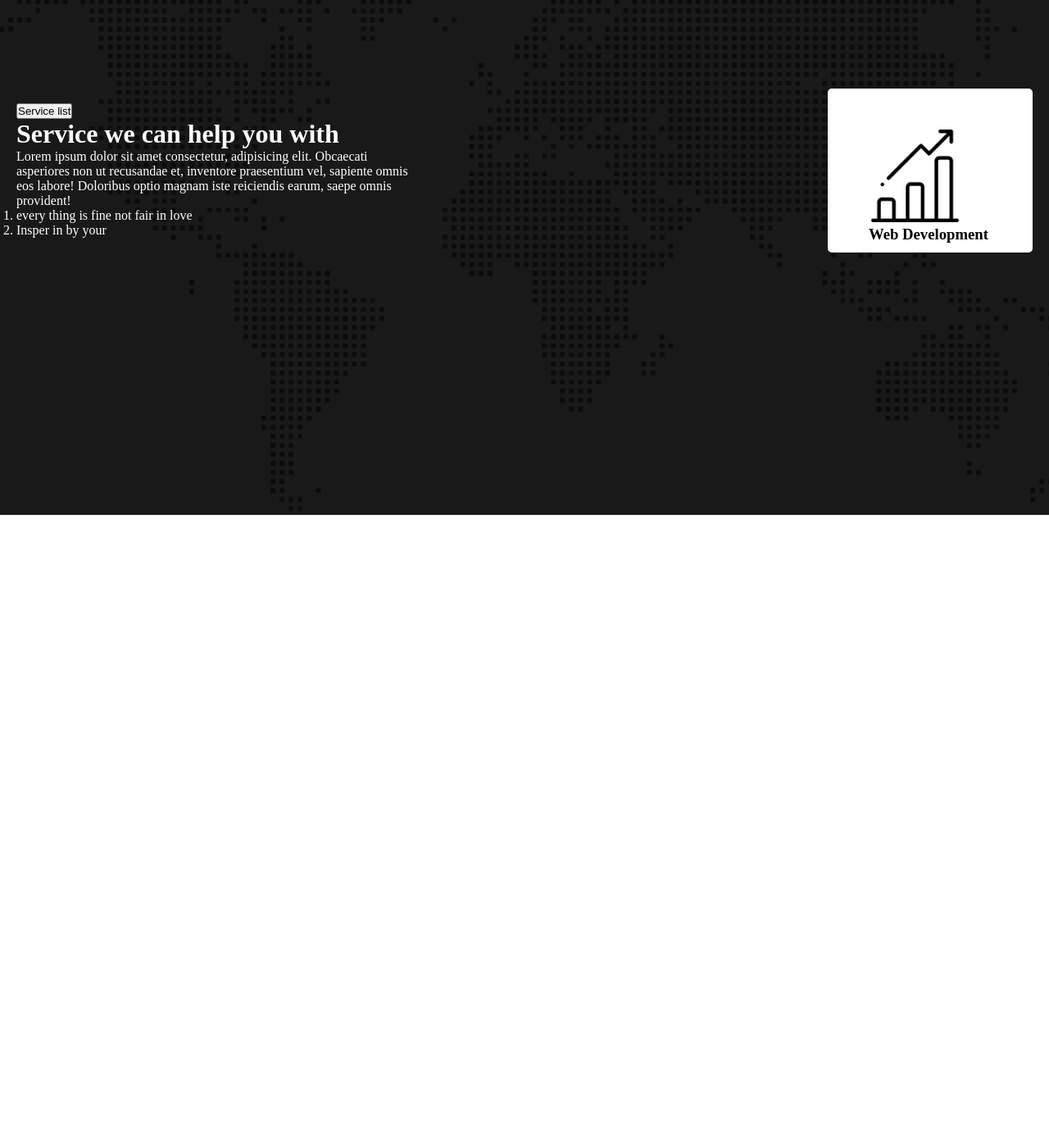
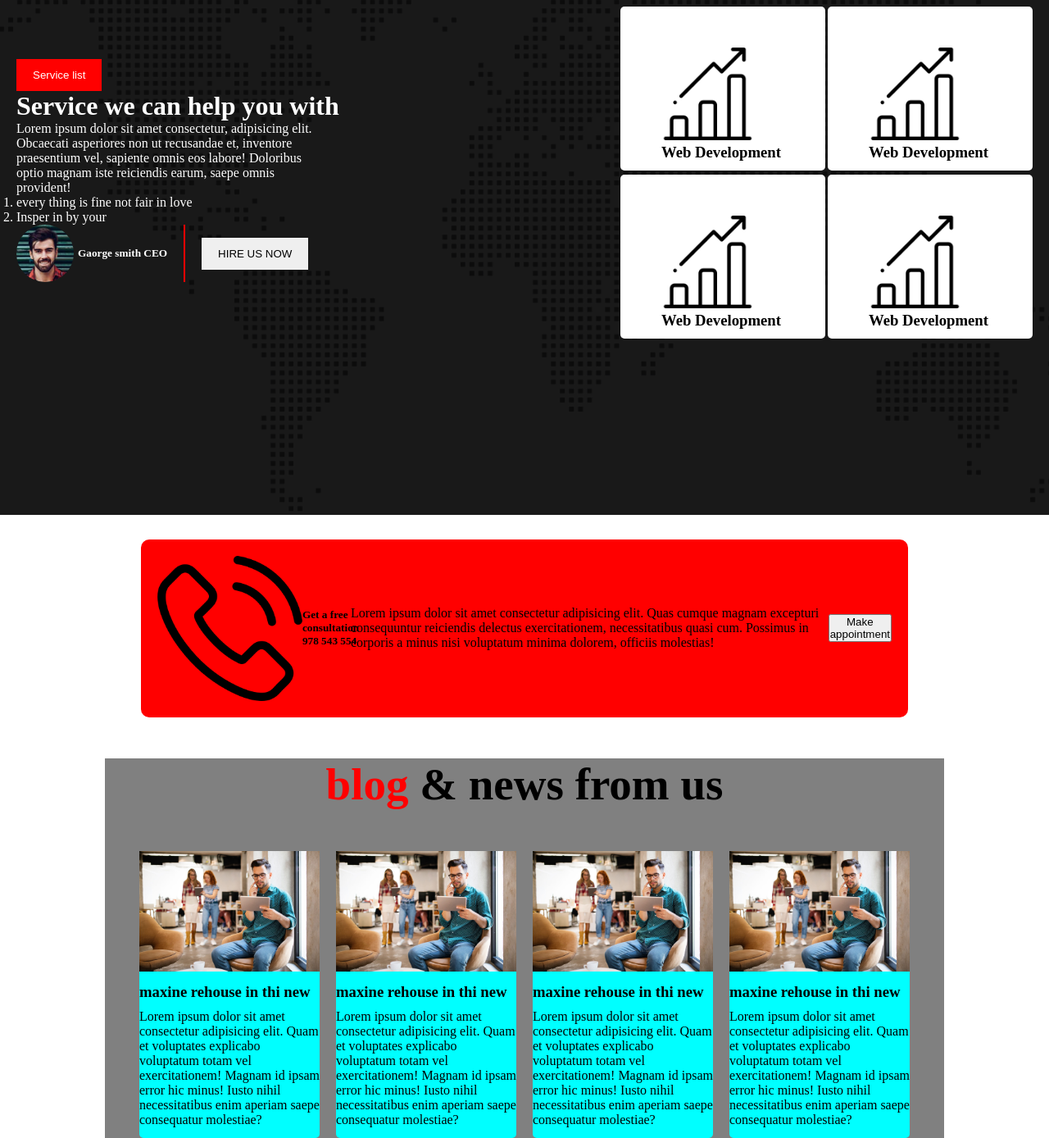
Before and after one commit to Kamrul8043/digital-agency-website, a plain HTML site: page index.html in a window 1280 px wide. Shown: the part 1081-2469 px from the top of the page at 82% size. Before the commit the page ends 1709 px from the top, so only its background shows below. Drawn offline with Linux system fonts and the light colour scheme.

Commit message:
mid point added

```diff
--- a/index.html
+++ b/index.html
@@ -8,6 +8,7 @@
 </head>
 <body>
      <header>
+
         <div class="nav-container">
             <div>
                 <img src="asset/logo/logo.png" alt="">
@@ -31,20 +32,85 @@
      <main>
         <div class="service-container">
             <div class="left-side-container">
-                <button>Service list</button>
+                <button class="btn bg-primary">Service list</button>
                 <h1>Service we can help you with</h1>
                 <p class="service-description">Lorem ipsum dolor sit amet consectetur, adipisicing elit. Obcaecati asperiores non ut recusandae et, inventore praesentium vel, sapiente omnis eos labore! Doloribus optio magnam iste reiciendis earum, saepe omnis provident!</p>
                 <ol>
                     <li>every thing is fine not fair in love</li>
                     <li>Insper in by your</li>
                 </ol>
+                <div class="author-container">
+                    <div class="profile-container">
+                        <img class="author-img" src="asset/image/author.jpg" alt="">
+                        <h5>Gaorge smith CEO</h5>
+                    </div>
+                    <div class="author-button">
+                        <button class="btn">HIRE US NOW</button>
+                    </div>
+                </div>
             </div>
             <div class="right-side-container">
-                <div class="all-box">
+                <div class="first-two-box">
                     <div class="box">
                         <img class="icon" src="asset/icons/bar-chart.png" alt="">
+
                         <h3> Web Development</h3>
                     </div>
+                    <div class="box">
+                        <img class="icon" src="asset/icons/bar-chart.png" alt="">
+
+                        <h3> Web Development</h3>
+                    </div>
+                </div>
+                <div class="first-two-box">
+                    <div class="box">
+                        <img class="icon" src="asset/icons/bar-chart.png" alt="">
+
+                        <h3> Web Development</h3>
+                    </div>
+                    <div class="box">
+                        <img class="icon" src="asset/icons/bar-chart.png" alt="">
+
+                        <h3> Web Development</h3>
+                    </div>
+                </div>
+            </div>
+
+        </div>
+        <div class="app-container">
+            <div class="phone-call">
+                <img class="icon" src="asset/icons/phone-call.png" alt="">
+                <h5>Get a free consultation <br>978 543 554</h5>
+            </div>
+            <div class="appoinment-dosc">
+                <p>Lorem ipsum dolor sit amet consectetur adipisicing elit. Quas cumque magnam excepturi consequuntur reiciendis delectus exercitationem, necessitatibus quasi cum. Possimus in corporis a minus nisi voluptatum minima dolorem, officiis molestias!</p>
+            </div>
+            <div class="appointment-btn">
+                <button>Make appointment</button>
+            </div>
+        </div>
+        <div class="blog-container">
+            <h1 class="title blog-title"><span class="primary">blog</span> & news from us</h1>
+            <div class="cards">
+                <div class="card">
+                    <img class="blog-img" src="asset/image/blog-1.jpg" alt="">
+                    <h3 class="card-title">maxine rehouse in thi new</h3>
+                    <p>Lorem ipsum dolor sit amet consectetur adipisicing elit. Quam et voluptates explicabo voluptatum totam vel exercitationem! Magnam id ipsam error hic minus! Iusto nihil necessitatibus enim aperiam saepe consequatur molestiae?</p>
+                </div>
+                <div class="card">
+                    <img class="blog-img" src="asset/image/blog-1.jpg" alt="">
+                    <h3 class="card-title">maxine rehouse in thi new</h3>
+                    <p>Lorem ipsum dolor sit amet consectetur adipisicing elit. Quam et voluptates explicabo voluptatum totam vel exercitationem! Magnam id ipsam error hic minus! Iusto nihil necessitatibus enim aperiam saepe consequatur molestiae?</p>
+                </div>
+                <div class="card">
+                    <img class="blog-img" src="asset/image/blog-1.jpg" alt="">
+                    <h3 class="card-title">maxine rehouse in thi new</h3>
+                    <p>Lorem ipsum dolor sit amet consectetur adipisicing elit. Quam et voluptates explicabo voluptatum totam vel exercitationem! Magnam id ipsam error hic minus! Iusto nihil necessitatibus enim aperiam saepe consequatur molestiae?</p>
+                </div>
+                <div class="card">
+                    <img class="blog-img" src="asset/image/blog-1.jpg" alt="">
+                    <h3 class="card-title">maxine rehouse in thi new</h3>
+                    <p>Lorem ipsum dolor sit amet consectetur adipisicing elit. Quam et voluptates explicabo voluptatum totam vel exercitationem! Magnam id ipsam error hic minus! Iusto nihil necessitatibus enim aperiam saepe consequatur molestiae?</p>
                 </div>
             </div>
         </div>
--- a/style/style.css
+++ b/style/style.css
@@ -83,3 +83,71 @@
 .service-description{
     width: 50%;
 }
+.first-two-box{
+    display: flex;
+    gap: 3px;
+    margin-top: 5px;
+
+}
+.author-img{
+    width: 70px;
+    height: 70px;
+    border-radius: 35px;
+}
+.author-container{
+    display: flex;
+    gap: 20px;
+    align-items: center;
+}
+.profile-container{
+    display: flex;
+    align-items: center;
+   gap: 5px;
+   border-right: 2px solid red;
+   padding-right: 20px;
+}
+.phone-call{
+    display: flex;
+    align-items: center;
+}
+
+.app-container{
+   display: flex;
+   justify-content: space-around;
+   width: 70%;
+   margin: auto;
+   padding: 20px;
+   background-color: red;
+   border-radius: 10px;
+   margin-top: 30px;
+   align-items: center;
+}
+.blog-container{
+    width: 80%;
+    margin: auto;
+    background-color: gray;
+}
+.blog-title{
+    color: black;
+    text-align: center;
+    margin: 50px;
+}
+.card{
+    width: 220px;
+    height: 350px;
+    background-color: aqua;
+    box-shadow: 4px 8px 4px gray;
+    border-radius: 5px;
+}
+.blog-img{
+    width: 100%;
+}
+.card-title{
+    margin-top: 10px;
+    margin-bottom: 10px;
+}
+.cards{
+    display: flex;
+    justify-content: center;
+    gap: 20px;
+}
```
